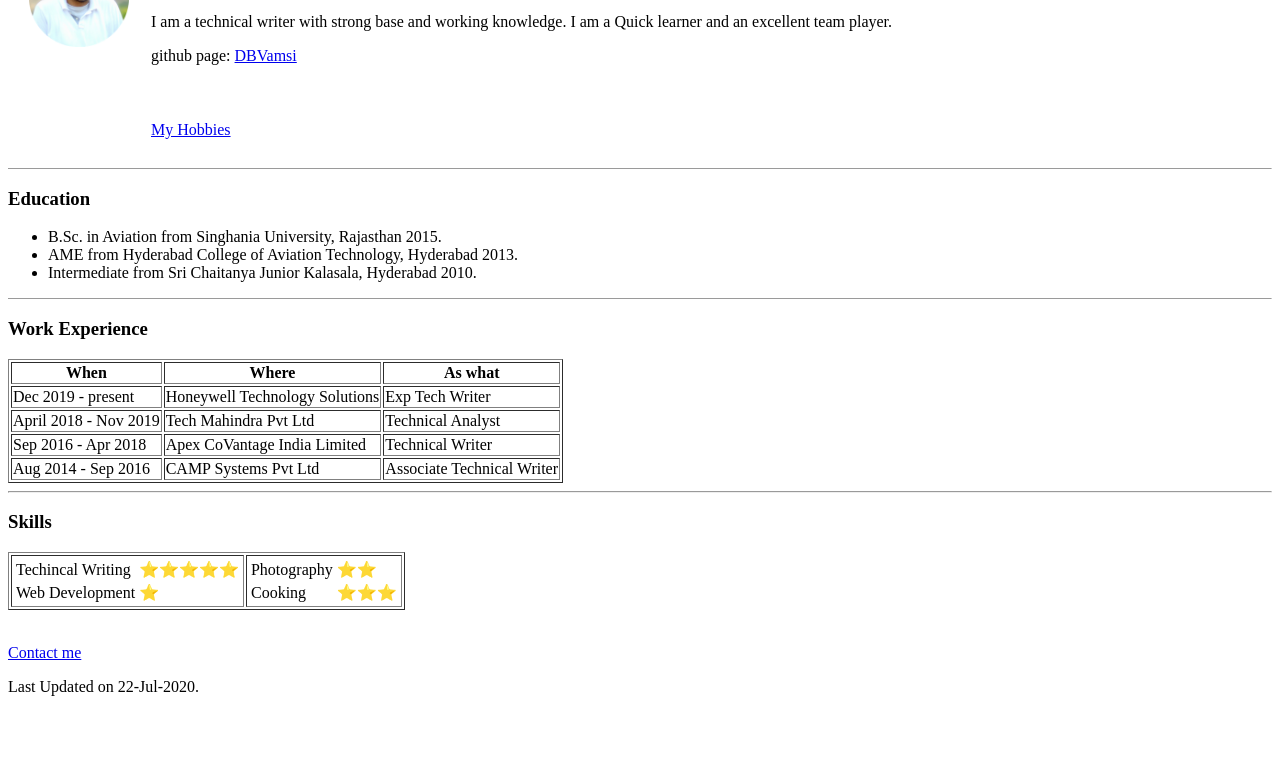
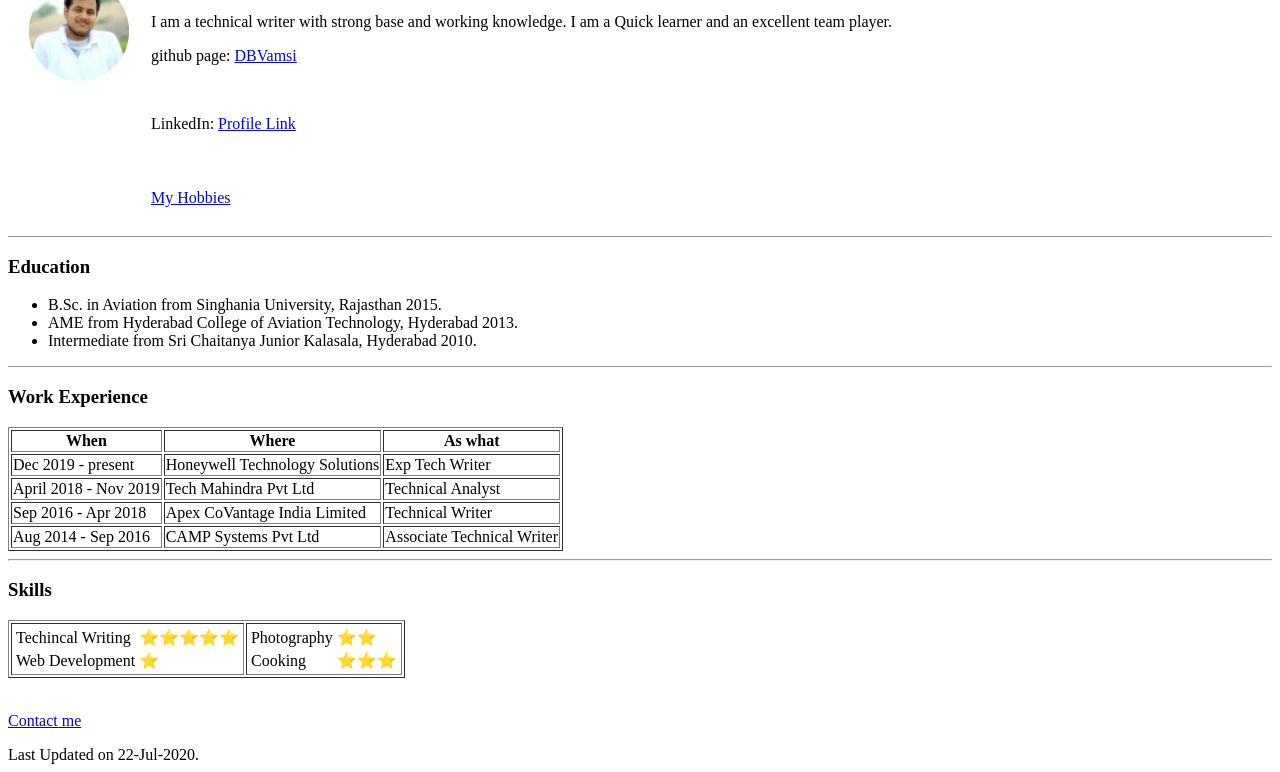
Before and after one commit to DBVamsi/CV, a plain HTML site: page index.html in a window 1280 px wide. Shown: the part 130-902 px from the top of the page. Before the commit the page ends 834 px from the top, so only its background shows below. Drawn offline with Linux system fonts and the light colour scheme.

Commit message:
Update index.html

```diff
--- a/index.html
+++ b/index.html
@@ -19,7 +19,7 @@
           I am a technical writer with strong base and working knowledge. I am a Quick learner and an excellent team player.
         </p>
         <p>github page: <a href="https://github.com/DBVamsi" target="_blank">DBVamsi</a> </p><br>
-
+        <p>LinkedIn: <a href="https://www.linkedin.com/in/bvdontaraju/" target="_blank">Profile Link</a> </p><br>
       </td>
       <tr>
 
```
